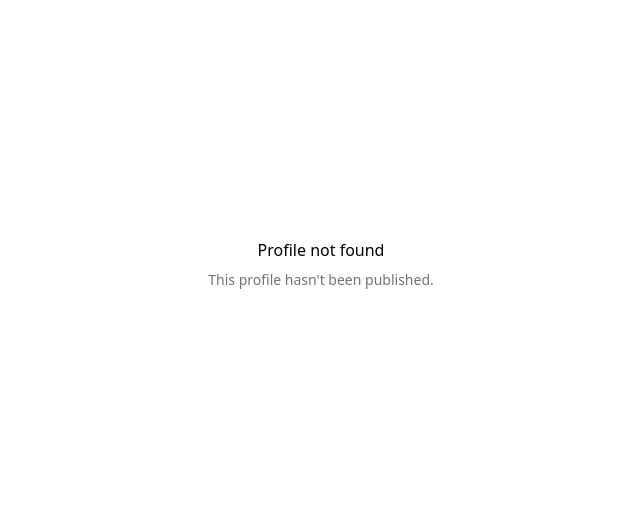
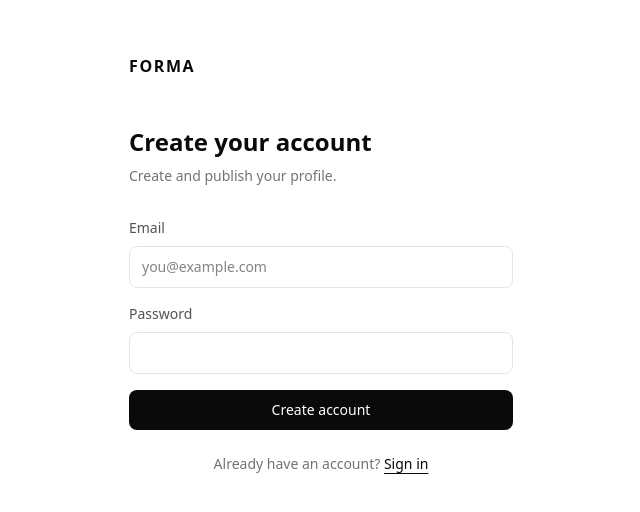
Before and after one commit to ale0aranda/forma, a Next.js app: page /signup in a window 1280 px wide. Before the commit this address had no page. Shown: the part 136-648 px from the top of the page, without its empty margins (319-959 px from the left). Built offline with nearby package versions, Linux system fonts and the light colour scheme; no server answers.

Commit message:
✨ feat: add authentication

```diff
--- /dev/null
+++ b/app/editor/actions.ts
@@ -0,0 +1,13 @@
+'use server';
+
+import { redirect } from 'next/navigation';
+
+import { createClient } from '@/lib/supabase/server';
+
+export async function logout() {
+  const supabase = await createClient();
+
+  await supabase.auth.signOut();
+
+  redirect('/login');
+}
--- /dev/null
+++ b/app/editor/layout.tsx
@@ -0,0 +1,21 @@
+import { redirect } from 'next/navigation';
+
+import { createClient } from '@/lib/supabase/server';
+
+import type { ReactNode } from 'react';
+
+interface EditorLayoutProps {
+  children: ReactNode;
+}
+
+export default async function EditorLayout({ children }: EditorLayoutProps) {
+  const supabase = await createClient();
+
+  const { data } = await supabase.auth.getClaims();
+
+  if (!data?.claims) {
+    redirect('/login');
+  }
+
+  return children;
+}
--- a/app/editor/page.tsx
+++ b/app/editor/page.tsx
@@ -3,6 +3,7 @@
 import Link from 'next/link';
 import { useState } from 'react';
 
+import { logout } from '@/app/editor/actions';
 import {
   type EditorSelection,
   EditorSidebar
@@ -107,6 +108,15 @@ export default function EditorPage() {
             Reset
           </button>
 
+          <form action={logout}>
+            <button
+              className='rounded-lg px-3 py-2 text-neutral-500 text-sm transition-colors hover:bg-neutral-50 hover:text-neutral-950'
+              type='submit'
+            >
+              Sign out
+            </button>
+          </form>
+
           {validProfile ? (
             <Link
               className='rounded-lg border border-neutral-200 px-3 py-2 text-sm transition-colors hover:bg-neutral-50'
--- /dev/null
+++ b/app/login/actions.ts
@@ -0,0 +1,61 @@
+'use server';
+
+import { redirect } from 'next/navigation';
+
+import { createClient } from '@/lib/supabase/server';
+
+function getCredentials(formData: FormData) {
+  const email = formData.get('email');
+  const password = formData.get('password');
+
+  if (typeof email !== 'string' || typeof password !== 'string') {
+    return undefined;
+  }
+
+  const normalizedEmail = email.trim();
+
+  if (!normalizedEmail || password.length < 6) {
+    return undefined;
+  }
+
+  return {
+    email: normalizedEmail,
+    password
+  };
+}
+
+export async function login(formData: FormData) {
+  const credentials = getCredentials(formData);
+
+  if (!credentials) {
+    redirect('/login?error=invalid');
+  }
+
+  const supabase = await createClient();
+
+  const { error } = await supabase.auth.signInWithPassword(credentials);
+
+  if (error) {
+    redirect('/login?error=credentials');
+  }
+
+  redirect('/editor');
+}
+
+export async function signup(formData: FormData) {
+  const credentials = getCredentials(formData);
+
+  if (!credentials) {
+    redirect('/signup?error=invalid');
+  }
+
+  const supabase = await createClient();
+
+  const { error } = await supabase.auth.signUp(credentials);
+
+  if (error) {
+    redirect('/signup?error=signup');
+  }
+
+  redirect('/signup?success=confirmation');
+}
--- /dev/null
+++ b/app/login/page.tsx
@@ -0,0 +1,101 @@
+import Link from 'next/link';
+import { redirect } from 'next/navigation';
+
+import { login } from '@/app/login/actions';
+import { createClient } from '@/lib/supabase/server';
+
+interface LoginPageProps {
+  searchParams: Promise<{
+    error?: string;
+  }>;
+}
+
+export default async function LoginPage({ searchParams }: LoginPageProps) {
+  const { error } = await searchParams;
+
+  const supabase = await createClient();
+  const { data } = await supabase.auth.getClaims();
+
+  if (data?.claims) {
+    redirect('/editor');
+  }
+
+  return (
+    <main className='flex min-h-screen items-center justify-center bg-white px-5 text-neutral-950'>
+      <div className='w-full max-w-sm'>
+        <Link
+          className='font-semibold tracking-widest'
+          href='/'
+        >
+          FORMA
+        </Link>
+
+        <div className='mt-12'>
+          <h1 className='font-semibold text-2xl'>Sign in</h1>
+
+          <p className='mt-2 text-neutral-500 text-sm'>
+            Continue editing your profile.
+          </p>
+        </div>
+
+        {error && (
+          <p className='mt-6 rounded-lg bg-red-50 px-3 py-2 text-red-600 text-sm'>
+            {error === 'credentials'
+              ? 'Incorrect email or password.'
+              : 'Enter a valid email and password.'}
+          </p>
+        )}
+
+        <form
+          action={login}
+          className='mt-8 space-y-4'
+        >
+          <label className='block'>
+            <span className='mb-2 block text-neutral-600 text-sm'>Email</span>
+
+            <input
+              autoComplete='email'
+              className='w-full rounded-lg border border-neutral-200 px-3 py-2.5 text-sm outline-none transition-colors focus:border-neutral-400'
+              name='email'
+              placeholder='you@example.com'
+              required
+              type='email'
+            />
+          </label>
+
+          <label className='block'>
+            <span className='mb-2 block text-neutral-600 text-sm'>
+              Password
+            </span>
+
+            <input
+              autoComplete='current-password'
+              className='w-full rounded-lg border border-neutral-200 px-3 py-2.5 text-sm outline-none transition-colors focus:border-neutral-400'
+              minLength={6}
+              name='password'
+              required
+              type='password'
+            />
+          </label>
+
+          <button
+            className='w-full rounded-lg bg-neutral-950 px-4 py-2.5 font-medium text-sm text-white transition-colors hover:bg-neutral-800'
+            type='submit'
+          >
+            Sign in
+          </button>
+        </form>
+
+        <p className='mt-6 text-center text-neutral-500 text-sm'>
+          No account ?{' '}
+          <Link
+            className='text-neutral-950 underline underline-offset-4'
+            href='/signup'
+          >
+            Create one
+          </Link>
+        </p>
+      </div>
+    </main>
+  );
+}
--- /dev/null
+++ b/app/signup/page.tsx
@@ -0,0 +1,108 @@
+import Link from 'next/link';
+import { redirect } from 'next/navigation';
+
+import { signup } from '@/app/login/actions';
+import { createClient } from '@/lib/supabase/server';
+
+interface SignupPageProps {
+  searchParams: Promise<{
+    error?: string;
+    success?: string;
+  }>;
+}
+
+export default async function SignupPage({ searchParams }: SignupPageProps) {
+  const { error, success } = await searchParams;
+
+  const supabase = await createClient();
+  const { data } = await supabase.auth.getClaims();
+
+  if (data?.claims) {
+    redirect('/editor');
+  }
+
+  return (
+    <main className='flex min-h-screen items-center justify-center bg-white px-5 text-neutral-950'>
+      <div className='w-full max-w-sm'>
+        <Link
+          className='font-semibold tracking-widest'
+          href='/'
+        >
+          FORMA
+        </Link>
+
+        <div className='mt-12'>
+          <h1 className='font-semibold text-2xl'>Create your account</h1>
+
+          <p className='mt-2 text-neutral-500 text-sm'>
+            Create and publish your profile.
+          </p>
+        </div>
+
+        {success === 'confirmation' && (
+          <p className='mt-6 rounded-lg bg-neutral-100 px-3 py-2 text-neutral-600 text-sm'>
+            Check your email to confirm your account.
+          </p>
+        )}
+
+        {error && (
+          <p className='mt-6 rounded-lg bg-red-50 px-3 py-2 text-red-600 text-sm'>
+            {error === 'signup'
+              ? "We couldn't create your account."
+              : 'Enter a valid email and password.'}
+          </p>
+        )}
+
+        <form
+          action={signup}
+          className='mt-8 space-y-4'
+        >
+          <label className='block'>
+            <span className='mb-2 block text-neutral-600 text-sm'>Email</span>
+
+            <input
+              autoComplete='email'
+              className='w-full rounded-lg border border-neutral-200 px-3 py-2.5 text-sm outline-none transition-colors focus:border-neutral-400'
+              name='email'
+              placeholder='you@example.com'
+              required
+              type='email'
+            />
+          </label>
+
+          <label className='block'>
+            <span className='mb-2 block text-neutral-600 text-sm'>
+              Password
+            </span>
+
+            <input
+              autoComplete='new-password'
+              className='w-full rounded-lg border border-neutral-200 px-3 py-2.5 text-sm outline-none transition-colors focus:border-neutral-400'
+              minLength={6}
+              name='password'
+              required
+              type='password'
+            />
+          </label>
+
+          <button
+            className='w-full rounded-lg bg-neutral-950 px-4 py-2.5 font-medium text-sm text-white transition-colors hover:bg-neutral-800'
+            type='submit'
+          >
+            Create account
+          </button>
+        </form>
+
+        <p className='mt-6 text-center text-neutral-500 text-sm'>
+          Already have an account?{' '}
+          <Link
+            className='text-neutral-950 underline underline-offset-4'
+            href='/login'
+          >
+            Sign in
+          </Link>
+        </p>
+      </div>
+    </main>
+  );
+}
```
